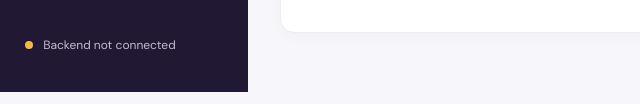
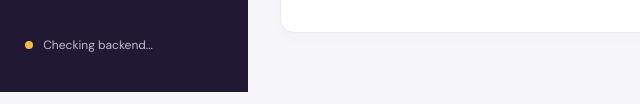
Before and after one commit to navpriyanka/navya-mart, a plain HTML site: page admin/index.html in a window 1280 px wide. Shown: the part 708-812 px from the top of the page, 0-640 px from the left. Drawn offline with Linux system fonts and the light colour scheme; no server answers.

Commit message:
Add files via upload

```diff
--- a/admin/index.html
+++ b/admin/index.html
@@ -19,7 +19,7 @@
         <button class="nav-link" data-page="payments">₹ <span>Payments</span></button>
         <button class="nav-link" data-page="settings">⚙ <span>Website Settings</span></button>
       </nav>
-      <div class="sidebar-bottom"><span class="status-dot"></span> Backend not connected</div>
+      <div class="sidebar-bottom" id="backendStatus"><span class="status-dot"></span> Checking backend...</div>
     </aside>
 
     <main class="main">
```
